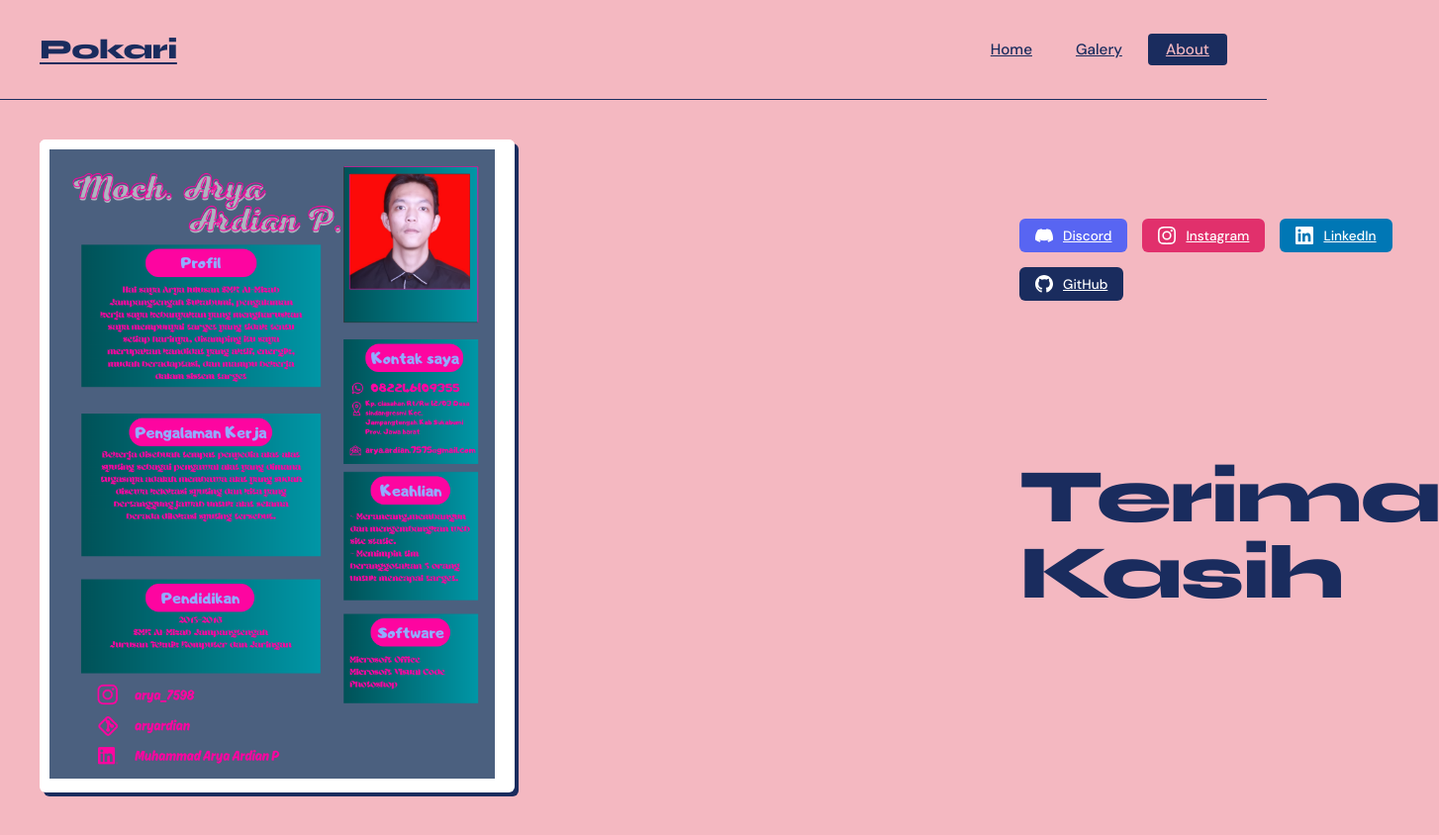
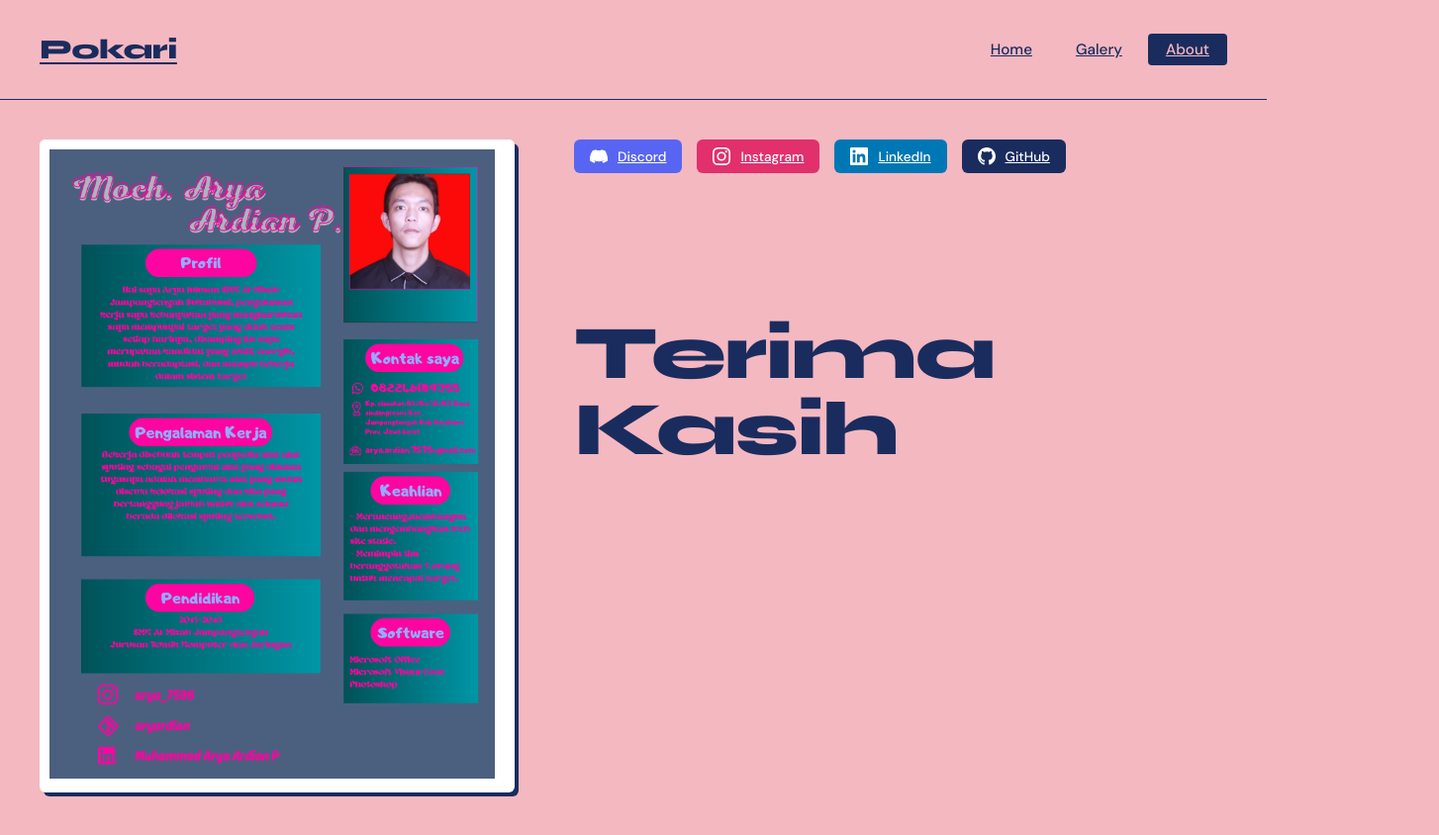
Before and after one commit to aryardian/porto, a plain HTML site: page about.html in a window 1280 px wide. Shown: the whole page at 99% size, 1454 px wide, since content can reach past the window. Drawn offline with Linux system fonts and the light colour scheme.

Commit message:
Add files via upload

```diff
--- a/style.css
+++ b/style.css
@@ -309,8 +309,6 @@ body{
   display: flex;
   flex-wrap: wrap;
   gap: 15px;
-  margin-left: 450px;
-  margin-top: 80px;
 }
 
 .social-btn {
@@ -338,8 +336,6 @@ body{
 
 /* Thank You */
 .thankyou h2 {
-  margin-left: 450px;
-  margin-top: 80px;
   font-family: var(--font-display);
   font-size: clamp(3rem, 6vw, 5.5rem);
   font-weight: 800;
```
